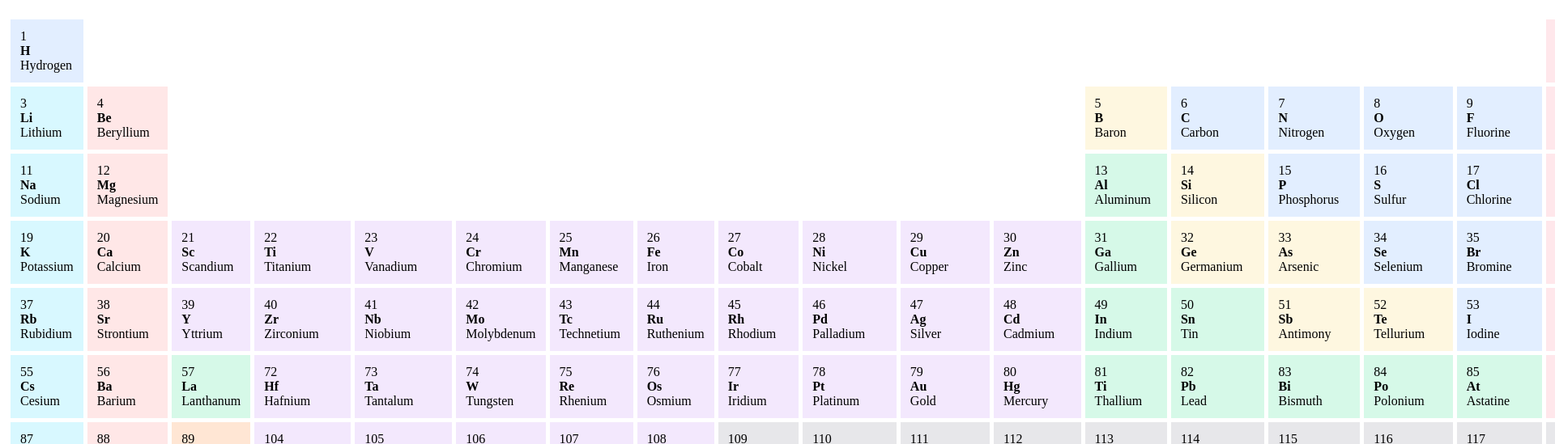
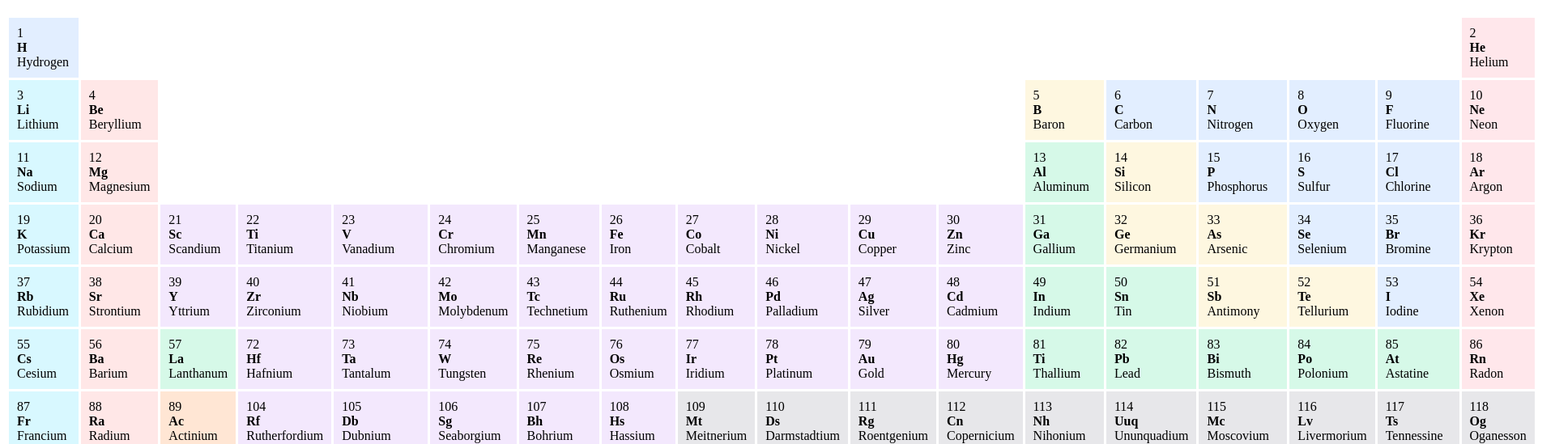
Before and after one commit to kashifshahzad23/Periodic-Table, a plain HTML site: page index.html in a window 1280 px wide. Shown: the part 61-610 px from the top of the page at 81% size, 1920 px wide, since content can reach past the window. Drawn offline with Linux system fonts and the light colour scheme.

Commit message:
Push Table

```diff
--- a/index.html
+++ b/index.html
@@ -1,11 +1,11 @@
 <!DOCTYPE html>
 <html lang="en">
   <head>
-    <title>Periodic Tablee</title>
+    <title>Periodic Table</title>
   </head>
   <body>
     <h1>Periodic Table</h1>
-    <table cellpadding="12" cellspacing="5">
+    <table cellpadding="10" cellspacing="3">
       <thead>
         <tr>
           <td bgcolor="#e2eeff">
```
